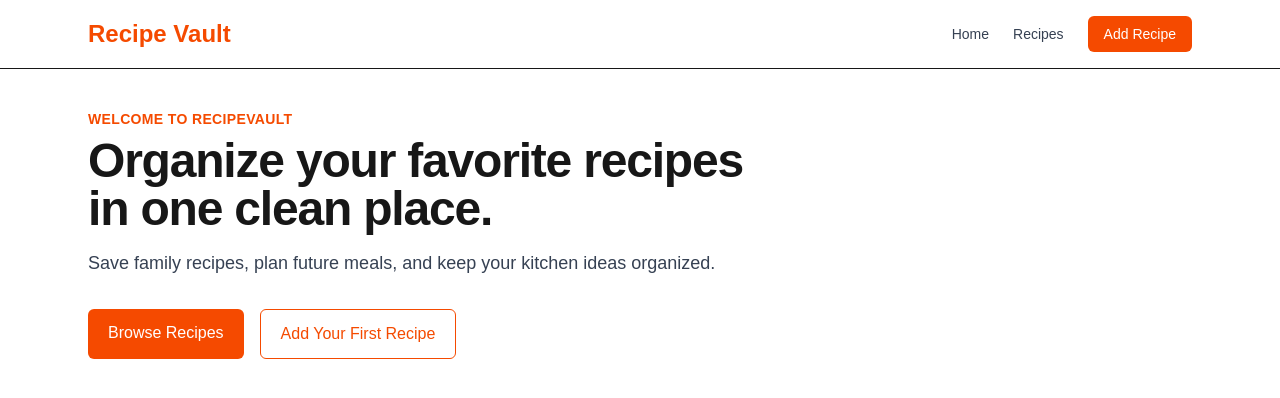
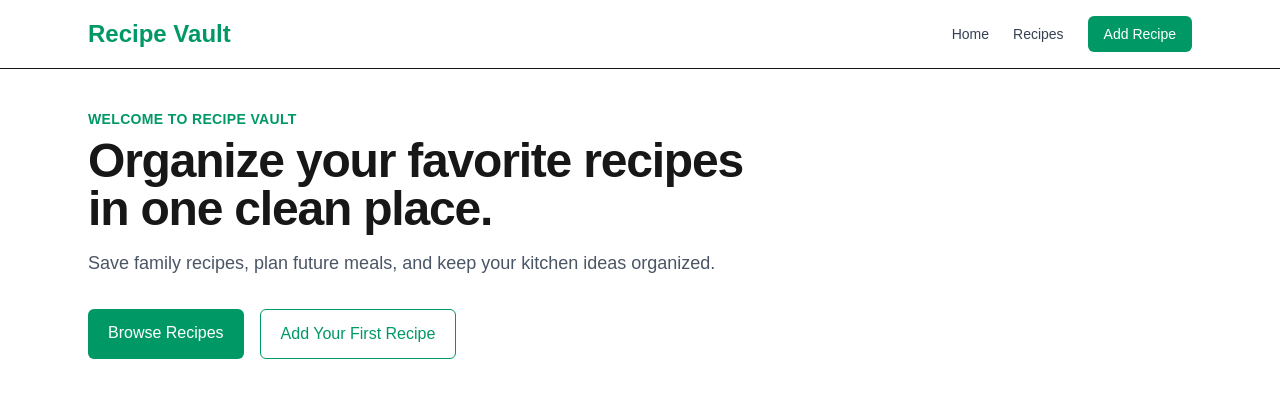
Before and after one commit to mandi7469/recipe-vault, a Next.js app: page / in a window 1280 px wide. Shown: the top 398 px of the page. Built offline with nearby package versions, Linux system fonts and the light colour scheme.

Commit message:
Updated app color concept from orange to emerald throughout

```diff
--- a/app/layout.tsx
+++ b/app/layout.tsx
@@ -14,7 +14,7 @@ export default function RootLayout({
 }>) {
   return (
     <html lang="en">
-      <body className="min-h-screen bg-orange-50 text-gray-900">
+      <body className="min-h-screen bg-emerald-50 text-gray-900">
         <Navbar />
         <main className="mx-auto max-w-6xl px-6 py-10">{children}</main>
       </body>
--- a/app/page.tsx
+++ b/app/page.tsx
@@ -4,13 +4,13 @@ export default function Home() {
   return (
     <section className="flex flex-col gap-8">
       <div className="max-w-2xl">
-        <p className="mb-2 text-sm font-semibold uppercase tracking-wide text-orange-600">
-          Welcome to RecipeVault
+        <p className="mb-2 text-sm font-semibold uppercase tracking-wide text-emerald-600">
+          Welcome to Recipe Vault
         </p>
         <h1 className="text-4xl font-bold tracking-tight sm:text-5xl">
           Organize your favorite recipes in one clean place.
         </h1>
-        <p className="mt-4 text-lg text-gray-700">
+        <p className="mt-4 text-lg text-gray-600">
           Save family recipes, plan future meals, and keep your kitchen ideas
           organized.
         </p>
@@ -19,13 +19,13 @@ export default function Home() {
       <div className="flex gap-4">
         <Link
           href="/recipes"
-          className="rounded-md bg-orange-600 px-5 py-3 text-white hover:bg-orange-700"
+          className="rounded-md bg-emerald-600 px-5 py-3 text-white hover:bg-emerald-700"
         >
           Browse Recipes
         </Link>
         <Link
           href="/recipes/new"
-          className="rounded-md border border-orange-600 px-5 py-3 text-orange-600 hover:bg-orange-100"
+          className="rounded-md border border-emerald-600 px-5 py-3 text-emerald-600 hover:bg-emerald-100"
         >
           Add Your First Recipe
         </Link>
--- a/app/recipes/new/page.tsx
+++ b/app/recipes/new/page.tsx
@@ -2,7 +2,7 @@ export default function NewRecipePage() {
   return (
     <section>
       <h1 className="text-3xl font-bold">Add New Recipe</h1>
-      <p className="mt-3 text-gray-700">
+      <p className="mt-3 text-gray-600">
         This page will contain the recipe creation form.
       </p>
     </section>
--- a/app/recipes/page.tsx
+++ b/app/recipes/page.tsx
@@ -2,7 +2,7 @@ export default function RecipesPage() {
   return (
     <section>
       <h1 className="text-3xl font-bold">Recipes</h1>
-      <p className="mt-3 text-gray-700">
+      <p className="mt-3 text-gray-600">
         This is where all saved recipes will appear.
       </p>
     </section>
--- a/components/Navbar.tsx
+++ b/components/Navbar.tsx
@@ -5,20 +5,20 @@ export default function Navbar() {
   return (
     <header className="border-b bg-white">
       <nav className="mx-auto flex max-w-6xl items-center justify-between px-6 py-4">
-        <Link href="/" className="text-2xl font-bold text-orange-600">
+        <Link href="/" className="text-2xl font-bold text-emerald-600">
           Recipe Vault
         </Link>
 
         <div className="flex items-center gap-6 text-sm font-medium text-gray-700">
-          <Link href="/" className="hover:text-orange-600">
+          <Link href="/" className="hover:text-emerald-600">
             Home
           </Link>
-          <Link href="/recipes" className="hover:text-orange-600">
+          <Link href="/recipes" className="hover:text-emerald-600">
             Recipes
           </Link>
           <Link
             href="/recipes/new"
-            className="rounded-md bg-orange-600 px-4 py-2 text-white hover:bg-orange-700"
+            className="rounded-md bg-emerald-600 px-4 py-2 text-white hover:bg-emerald-700"
           >
             Add Recipe
           </Link>
```
